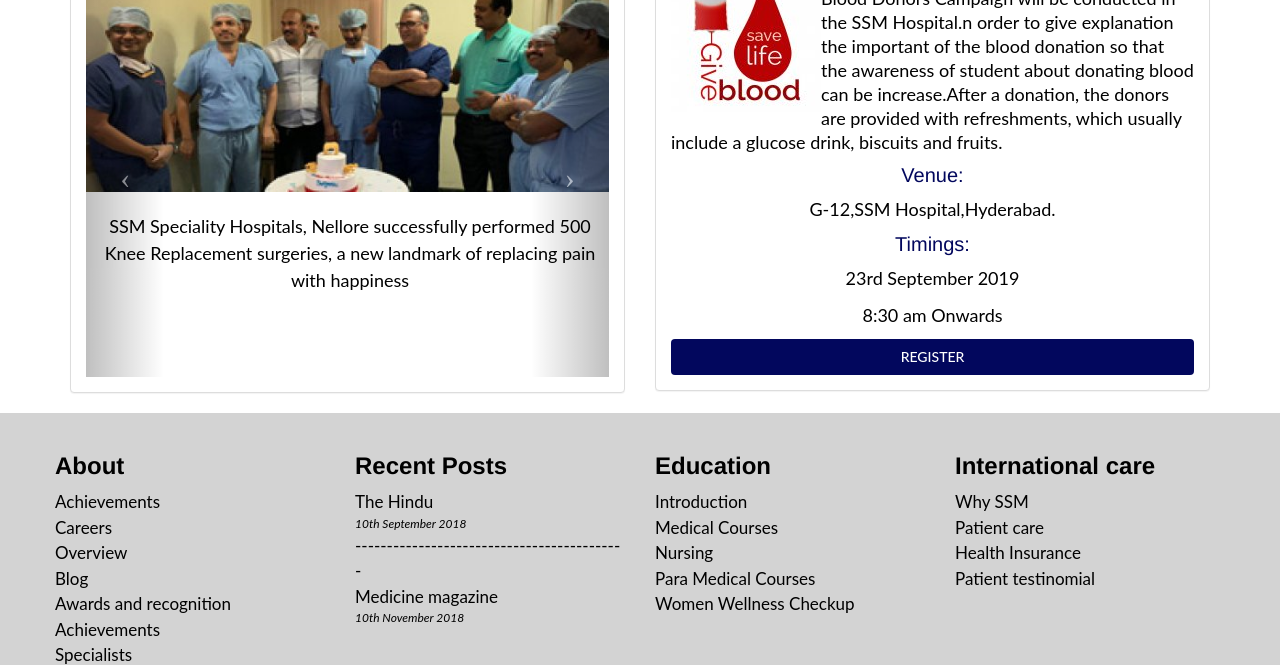
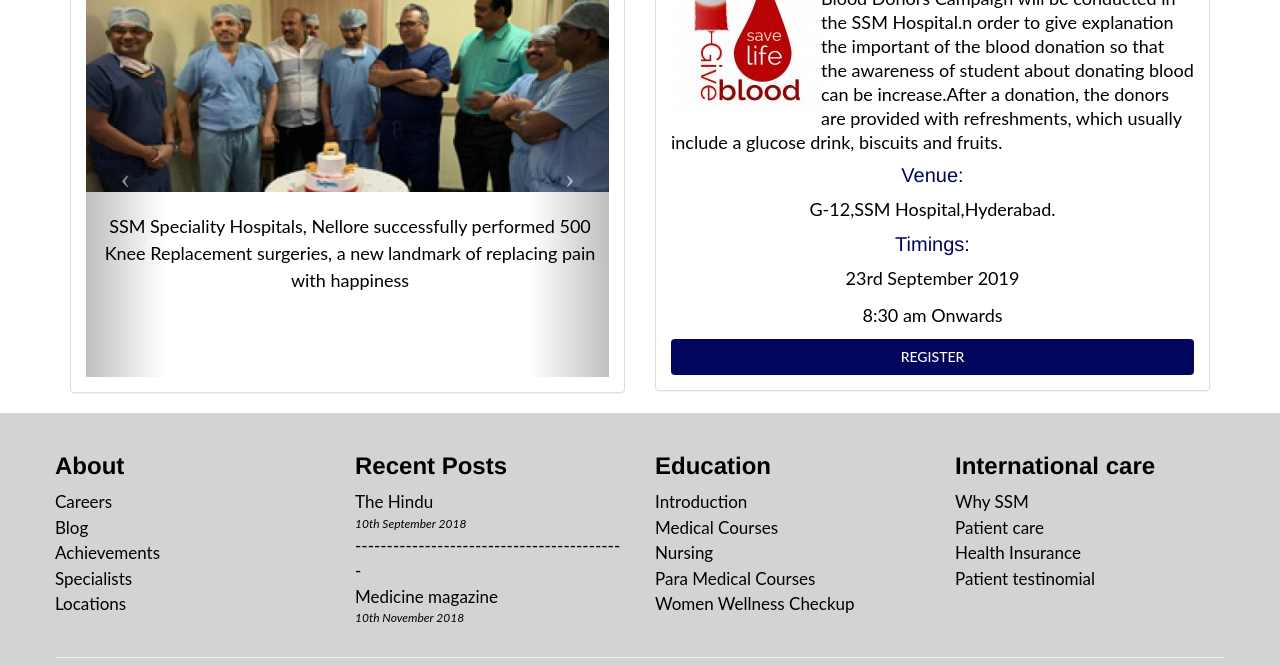
Before and after one commit to shivanisajjan/Assignment-2, a plain HTML site: page index.html in a window 1280 px wide. Shown: the part 2019-2684 px from the top of the page. Drawn offline with nearby package versions, Linux system fonts and the light colour scheme.

Commit message:
My second commit

```diff
--- a/index.html
+++ b/index.html
@@ -292,11 +292,8 @@
 				<div class="col-sm-3">
 					<h3><b>About</b></h3>
 					<ul class="x6">
-						<li><a href="#">Achievements</a></li>
 						<li><a href="#">Careers</a></li>
-						<li><a href="#">Overview</a></li>
 						<li><a href="#">Blog</a></li>
-						<li><a href="#">Awards and recognition</a></li>
 						<li><a href="#">Achievements</a></li>
 						<li><a href="#">Specialists</a></li>
 						<li><a href="#">Locations</a></li>
```
